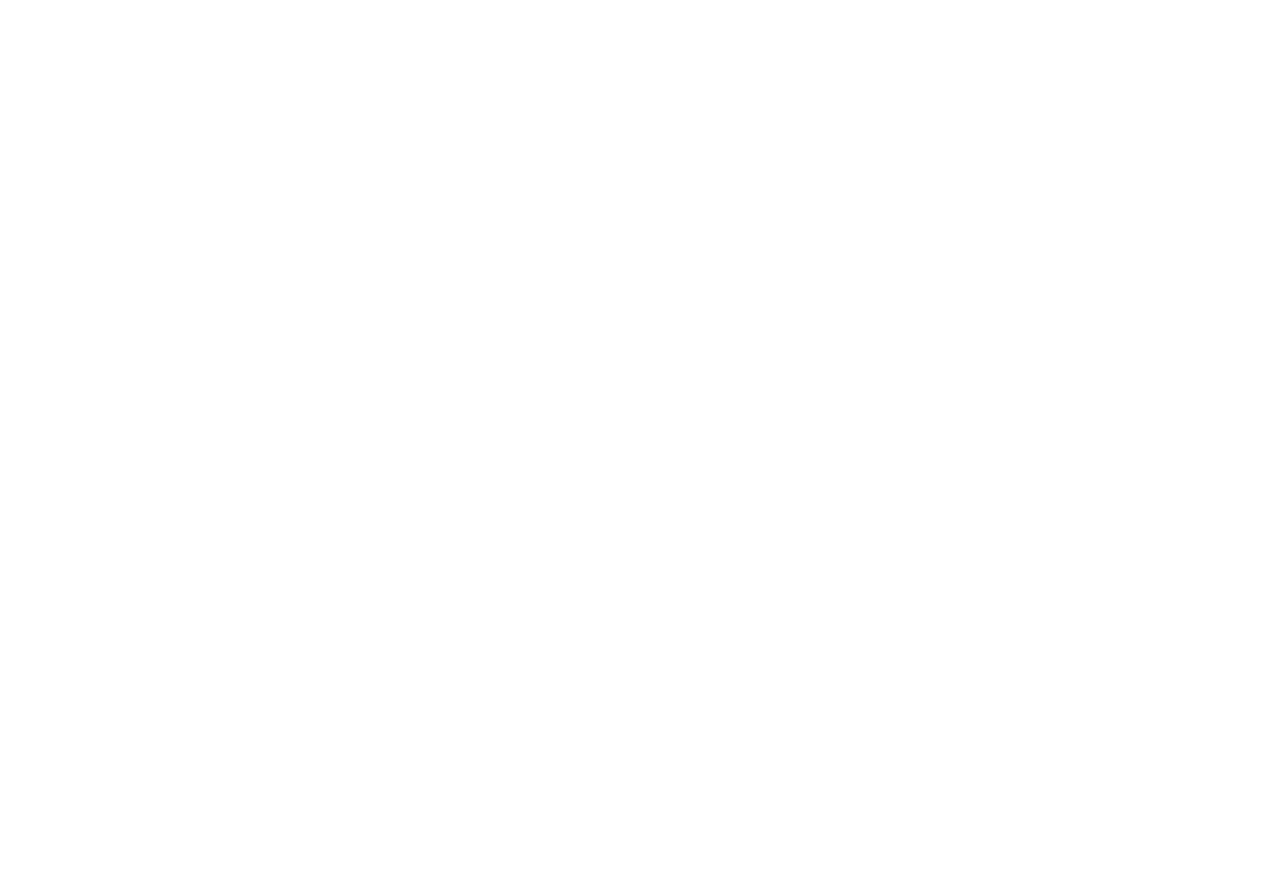
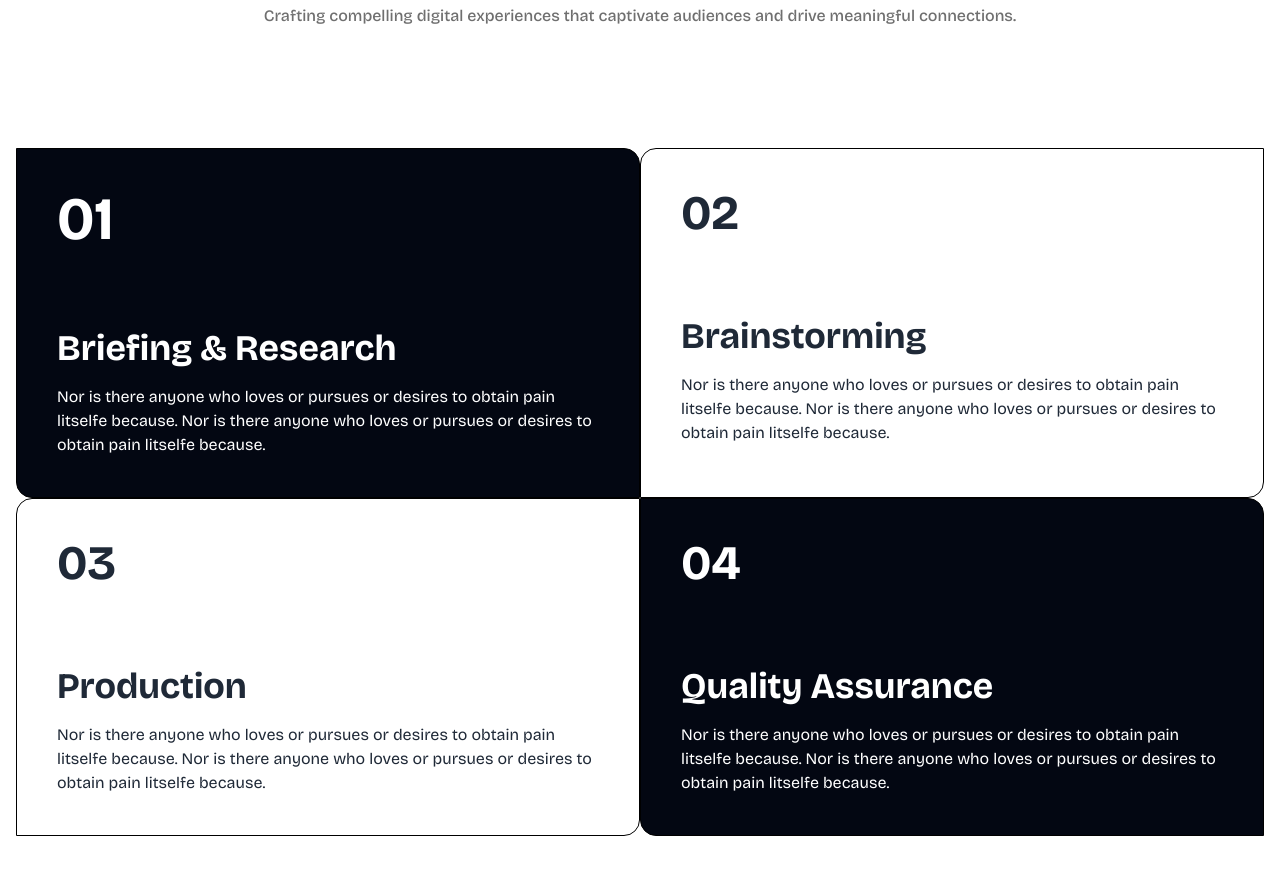
Before and after one commit to Muntahamasuma/Digiso-react-website, a React (Vite) app: page / in a window 1280 px wide. Shown: the part 4360-5234 px from the top of the page. Before the commit the page ends 4244 px from the top, so only its background shows below. Built offline with nearby package versions, Linux system fonts and the light colour scheme.

Commit message:
Added 'step by step' section

```diff
--- a/src/Home/Home.jsx
+++ b/src/Home/Home.jsx
@@ -5,6 +5,7 @@
 import Feature_Services from "../section/Feature_Services";
 import Global_brand_Section from "../section/global_brand_Section";
 import Recent_Studies from "../section/Recent_Studies";
+import StepByStep_section from "../section/StepByStep_section";
 
 
 const Home = () => {
@@ -15,6 +16,7 @@
         <Global_brand_Section></Global_brand_Section>
         <Feature_Services></Feature_Services>
         <Recent_Studies></Recent_Studies>
+        <StepByStep_section></StepByStep_section>
         </>
     );
 };
--- /dev/null
+++ b/src/section/StepByStep_section.jsx
@@ -0,0 +1,56 @@
+import HeaderText from "../Componnets/HeaderText";
+
+
+const StepByStep_section = () => {
+    return (
+        <div>
+            <HeaderText
+            title={"We work for better growing result step by step"}
+            description={"Crafting compelling digital experiences that captivate audiences and drive meaningful connections."}></HeaderText>
+            {/* cards */}
+            <div className="max-w-screen-xl m-auto my-20">
+  <div className="grid grid-rows lg:grid-cols-2 font p-4 gap-8 lg:gap-0">
+
+    <div className="p-10 space-y-4 bg-gray-950 text-white border-black border rounded-tr-2xl rounded-bl-2xl">
+      <h1 className="text-6xl pb-16 font-bold">01</h1>
+      <h1 className="text-4xl  font-bold">Briefing & Research</h1>
+      <p className="">
+      Nor is there anyone who loves or pursues or desires to obtain pain litselfe because. Nor is there anyone who loves or pursues or desires to obtain pain litselfe because.
+      </p>
+
+    </div>
+
+    <div className="p-10 space-y-4 border-black border rounded-tl-2xl rounded-br-2xl">
+      <h1 className="text-5xl pb-16 font-bold">02</h1>
+      <h1 className="text-4xl font-bold">Brainstorming</h1>
+      <p className="">
+        Nor is there anyone who loves or pursues or desires to obtain pain litselfe because. Nor is there anyone who loves or pursues or desires to obtain pain litselfe because.
+      </p>
+
+    </div>
+
+    <div className="p-10 space-y-4 border-black border rounded-tl-2xl rounded-br-2xl">
+      <h1 className="text-5xl pb-16 font-bold">03</h1>
+      <h1 className="text-4xl font-bold">Production</h1>
+      <p className="">
+        Nor is there anyone who loves or pursues or desires to obtain pain litselfe because. Nor is there anyone who loves or pursues or desires to obtain pain litselfe because.
+      </p>
+
+    </div>
+
+    <div className="p-10 space-y-4 border-black border bg-gray-950 text-white rounded-tr-2xl rounded-bl-2xl ">
+      <h1 className="text-5xl pb-16 font-bold">04</h1>
+      <h1 className="text-4xl font-bold">Quality Assurance</h1>
+      <p className="">
+        Nor is there anyone who loves or pursues or desires to obtain pain litselfe because. Nor is there anyone who loves or pursues or desires to obtain pain litselfe because.
+      </p>
+
+    </div>
+
+  </div>
+</div>
+        </div>
+    );
+};
+
+export default StepByStep_section;
```
